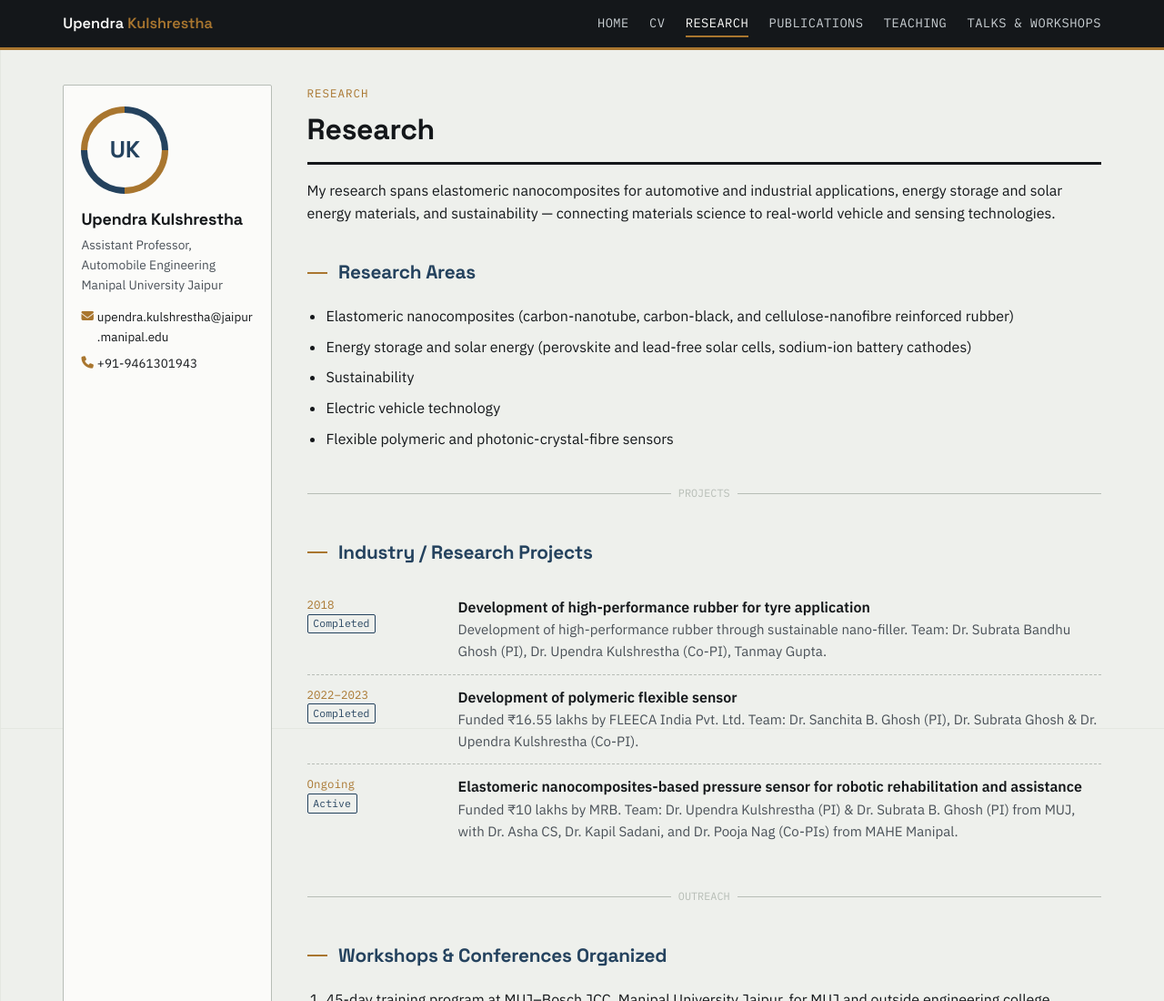
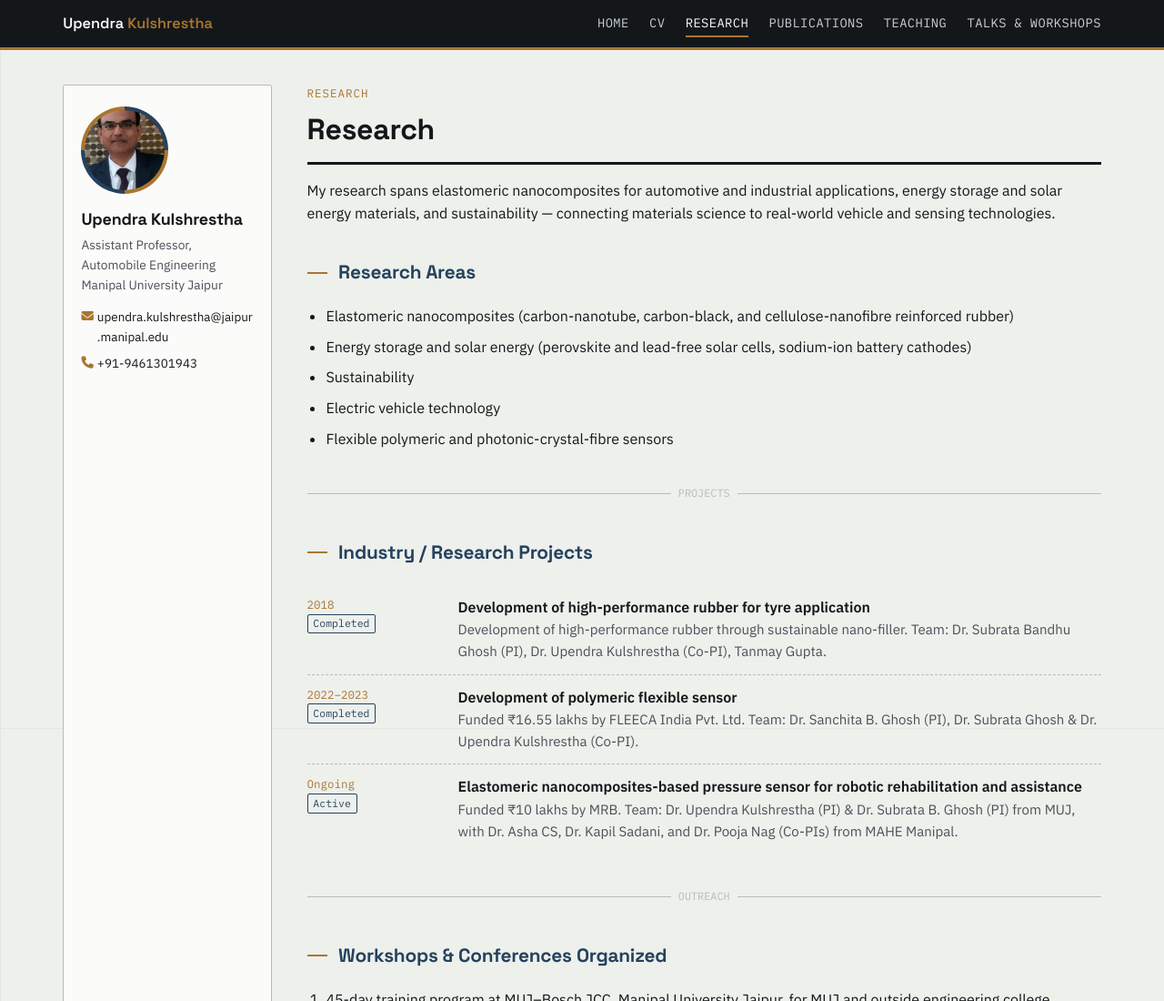
Before and after one commit to Upendrakul/upendrakul.github.io, a plain HTML site: page research.html in a window 1280 px wide. Shown: the top 1100 px of the page at 91% size. Drawn offline with Linux system fonts and the light colour scheme.

Commit message:
Update research.html

```diff
--- a/research.html
+++ b/research.html
@@ -25,7 +25,7 @@
 
 <div class="shell">
   <aside class="card">
-    <div class="badge"><div class="badge__inner">UK</div></div>
+    <div class="badge"><img src="images/profile.jpg" alt="Upendra Kulshrestha" class="badge__photo"></div>
     <h3>Upendra Kulshrestha</h3>
     <div class="role">Assistant Professor, Automobile Engineering<br>Manipal University Jaipur</div>
     <ul>
```
